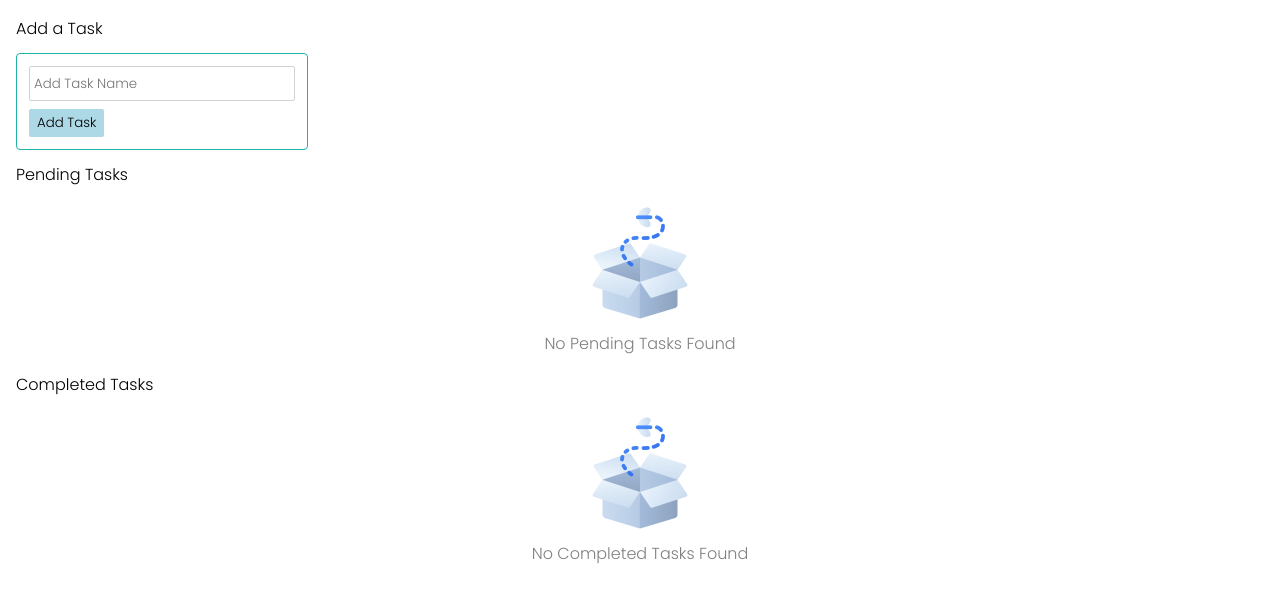
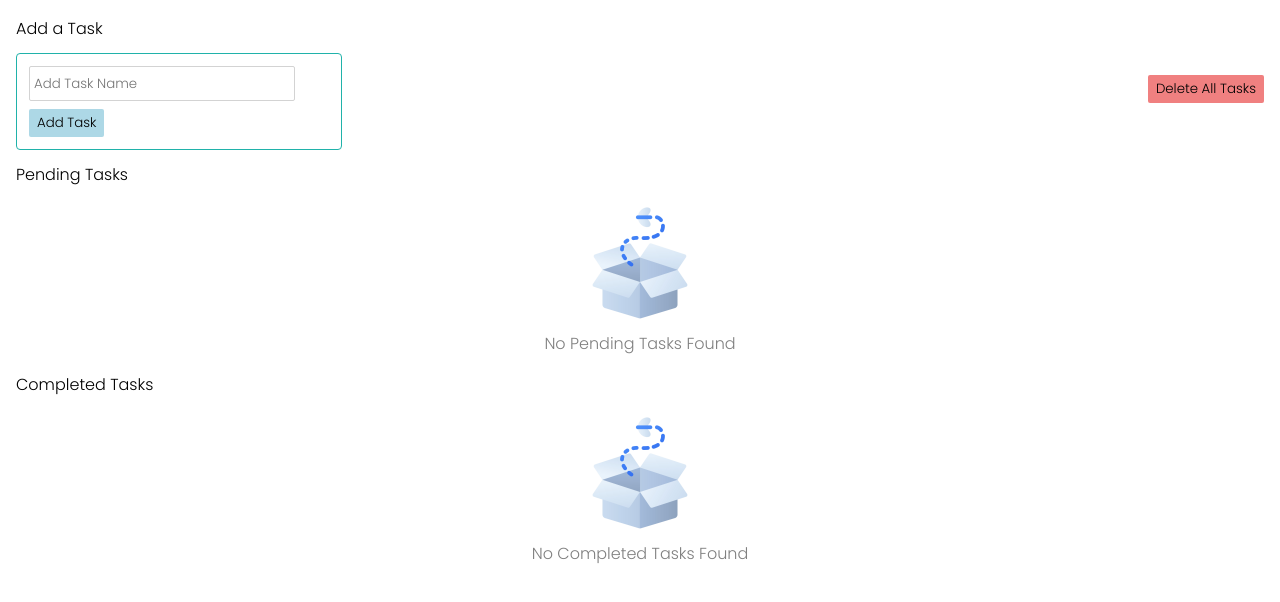
Before and after one commit to adityac937/transfer-amount, an Angular app: page / in a window 1280 px wide. Shown: the top 602 px of the page. Built offline with nearby package versions, Linux system fonts and the light colour scheme.

Commit message:
bug fixes

```diff
--- a/src/app/app.component.scss
+++ b/src/app/app.component.scss
@@ -16,15 +16,30 @@ h1 {
 }
 
 .card {
-  margin: 12px;
+  margin-top: 12px;
+  margin-bottom: 12px;
+  margin-right: 12px;
   border: 1px solid lightseagreen;
   padding: 12px;
   border-radius: 4px;
   display: inline-block;
+  @extend .w-300;
 
   &.clear-margin-l {
     margin-left: 0;
   }
+
+}
+
+.w-300 {
+  width: 300px;
+}
+
+.text-truncate {
+  display: -webkit-box;
+  overflow: hidden;
+  -webkit-box-orient: vertical;
+  -webkit-line-clamp: 1;
 }
 
 .d-flex {
@@ -33,6 +48,10 @@ h1 {
 
 .align-items-center {
   align-items: center;
+}
+
+.justify-content-between {
+  justify-content: space-between;
 }
 
 .font-control {
--- a/src/app/dashboard/dashboard.component.html
+++ b/src/app/dashboard/dashboard.component.html
@@ -1,12 +1,15 @@
+<div class="d-flex align-items-center justify-content-between">
     <div>
         <h1>Add a Task</h1>
-    <div class="card clear-margin-l">
+        <div class="card">
             <input type="text" class="font-control" placeholder="Add Task Name" [(ngModel)]="name" />
             <p *ngIf="showDuplicateNameError" class="text-small text-danger font-weight-600">Task with same name already Exists!</p>
             <div class="mt-8">
                 <button class="btn btn-primary" (click)="saveTitle()">Add Task</button>
             </div>
         </div>
+    </div>
+    <button class="btn btn-danger" (click)="deleteAllTasks()">Delete All Tasks</button>
 </div>
 <div>
     <h1>Pending Tasks</h1>
@@ -17,7 +20,7 @@
         </p>
     </div>
     <div class="card" *ngFor="let task of pendingTasks;first as isFirst">
-        <p>{{task.name}}</p>
+        <p class="text-truncate" title="{{task.name}}">{{task.name}}</p>
         <div class="mt-8 d-flex align-items-center">
             <button class="btn btn-success" (click)="completeTask(task)">Mask as Completed</button>
             <button class="btn btn-danger ml-8" (click)="deleteTask(task)">Delete Task</button>
@@ -33,7 +36,7 @@
         </p>
     </div>
     <div *ngFor="let task of completedTasks;first as isFirst" class="card">
-        <p>{{task.name}}</p>
+        <p class="text-truncate" title="{{task.name}}">{{task.name}}</p>
         <div class="mt-8 d-flex align-items-center">
             <button class="btn btn-success" (click)="inCompleteTask(task)">Mask as Incomplete</button>
             <button class="btn btn-danger ml-8" (click)="deleteTask(task)">Delete Task</button>
--- a/src/app/dashboard/dashboard.component.ts
+++ b/src/app/dashboard/dashboard.component.ts
@@ -19,7 +19,6 @@ export class DashboardComponent implements OnInit, AfterContentInit {
 
     ngOnInit() {
         this.alltasks = this.localStorageService.getAllObjects();
-
     }
 
     ngAfterContentInit() {
@@ -32,6 +31,7 @@ export class DashboardComponent implements OnInit, AfterContentInit {
     }
 
     saveTitle() {
+        this.name = this.name.trim();
         if (this.alltasks.length) {
             this.alltasks.forEach(t => {
                 this.allTasksName.push(t.name)
@@ -40,6 +40,7 @@ export class DashboardComponent implements OnInit, AfterContentInit {
         if (!(this.allTasksName.includes(this.name))) {
             this.showDuplicateNameError = false;
             this.localStorageService.setItem(this.name, this.taskCompleted)
+            this.name = ''
             this.alltasks.push({ name: this.name, status: this.taskCompleted })
             this.buildTasksByCategory();
         } else {
@@ -66,8 +67,11 @@ export class DashboardComponent implements OnInit, AfterContentInit {
         this.buildTasksByCategory();
     }
 
-    checkDuplicateName() {
+    deleteAllTasks() {
+        this.localStorageService.clearLocalStorage();
+        this.alltasks = this.localStorageService.getAllObjects();
 
+        this.buildTasksByCategory()
     }
 
     buildPendingTasks() {
--- a/src/app/services/local-storage-service.ts
+++ b/src/app/services/local-storage-service.ts
@@ -42,4 +42,8 @@ export class LocalStorageService {
         }
         return allObjects;
     }
+
+    clearLocalStorage() {
+        return localStorage.clear();
+    }
 }
--- a/src/index.html
+++ b/src/index.html
@@ -3,7 +3,7 @@
 
 <head>
   <meta charset="utf-8">
-  <title>TeamsShifter</title>
+  <title>My Agenda</title>
   <base href="/">
   <meta name="viewport" content="width=device-width, initial-scale=1">
   <link rel="icon" type="image/x-icon" href="favicon.ico">
```
Lines whose indentation alone changed are shown as unchanged.
